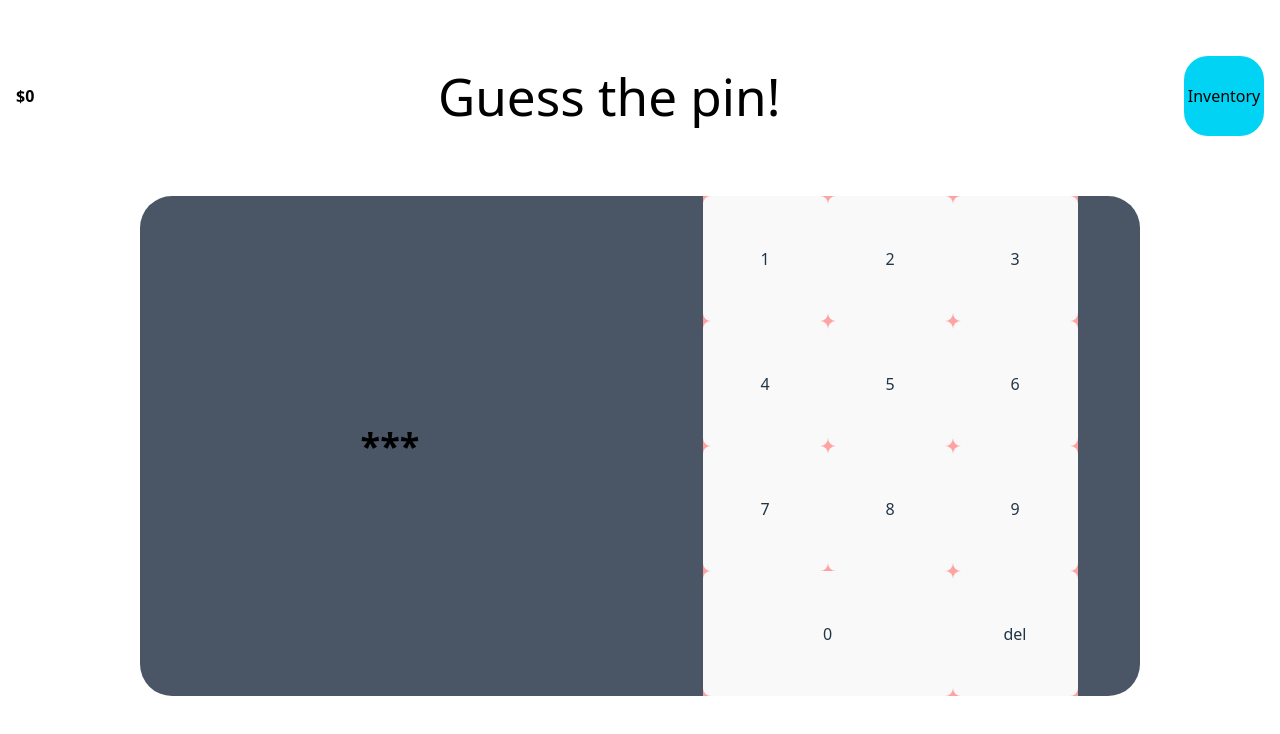
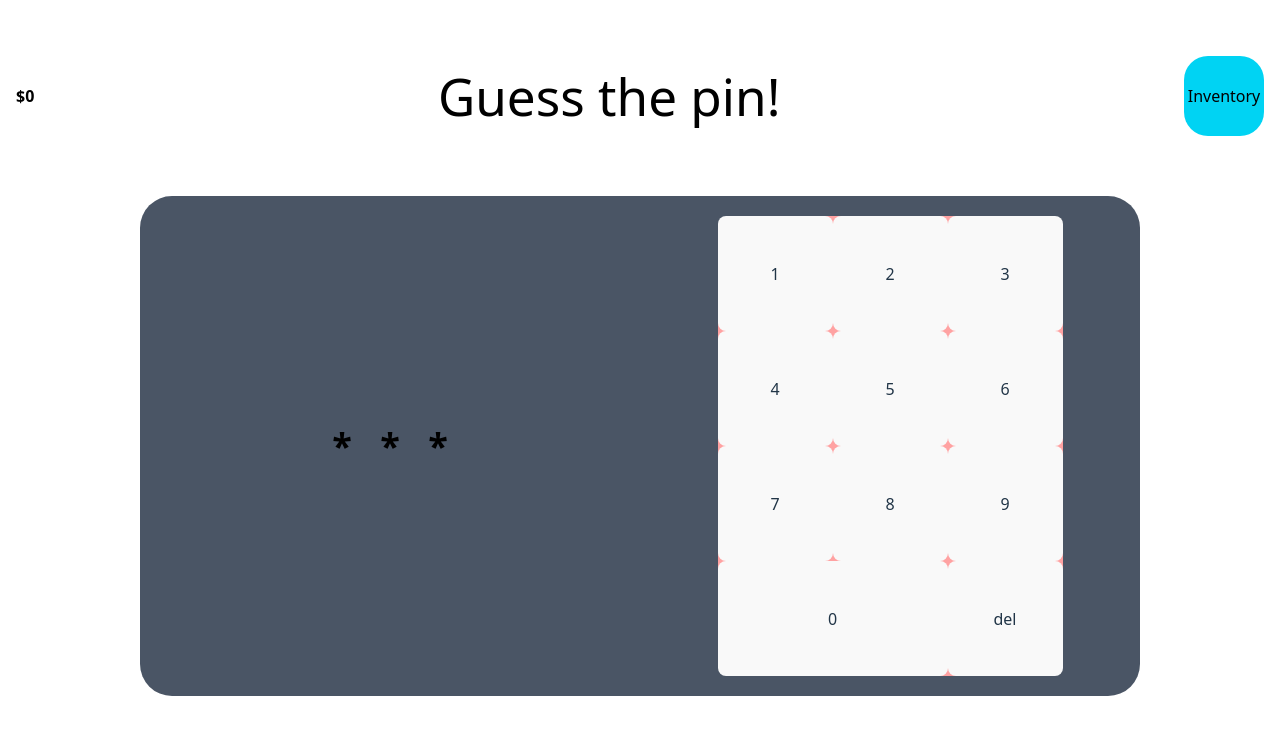
Before and after one commit to adnan-sujak/safecracker, a React (Vite) app: page / in a window 1280 px wide. Shown: the top 734 px of the page. Built offline with nearby package versions, Linux system fonts and the light colour scheme.

Commit message:
Added logic to swap out placeholder with actual pin pad number

```diff
--- a/components/PinInput.tsx
+++ b/components/PinInput.tsx
@@ -1,63 +1,50 @@
 import React from "react";
 import { useState } from "react";
-import { ChevronDown, ChevronUp } from "lucide-react";
+
 
 export default function PinInput() {
-  //   const [pinNumber, setPinNumber] = useState("");
-  //   const [counter, setCounter] = useState(0);
 
-  // const pin: any = [];
+  function generatePin() {
+    return Math.floor(Math.random() * 900) + 100;
+  }
 
-  //   function handlePinChange(number) {
-  //     setPinNumber(number.target.value);
-  //   }
+  const PIN_LEN = 3;
+  const [guess, setGuess] = useState<number[]>([]);
+  const [pin, setPin] = useState(() => generatePin());
 
-  //   const incrementCounter = () => {
-  //     setCounter(counter + 1);
-  //   };
-
-  //   const decrementCounter = () => {
-  //     if (counter !== 0) {
-  //       setCounter(counter - 1);
-  //     }
-  //   };
-
-
-
-  // for (let i = 1; i <= 9; i++) {
-  //   pin.push(<button key={i}>{i}</button>)
-  // }
-
-
-  const [guess, setGuess] = useState<number[]>([])
 
   return (
     <div className="grid grid-cols-2 place-items-center h-125 w-250 bg-gray-600 rounded-4xl ">
-      <div className="flex justify-between">
-        <p className="text-4xl font-extrabold text-black">*</p>
-        <p className="text-4xl font-extrabold text-black">*</p>
-        <p className="text-4xl font-extrabold text-black">*</p>
-
-        {guess}
+      <div className="flex gap-4">
+        {Array.from({ length: PIN_LEN }).map((_, i) => (
+          <p
+            key={i}
+            className="text-4xl font-extrabold text-black w-8 text-center"
+          >
+            {guess[i] !== undefined ? guess[i] : "*"}
+          </p>
+        ))}
       </div>
 
-      <div className="grid grid-cols-3 grid-rows-4 aspect-3/4 h-full bg-red-300">
-        {[1, 2, 3, 4, 5, 6, 7, 8, 9, 0].map(key =>
+      <div className="grid grid-cols-3 grid-rows-4 aspect-3/4 h-115 rounded-3xl bg-red-300">
+        {[1, 2, 3, 4, 5, 6, 7, 8, 9, 0].map((key) => (
           <button
             key={key}
+            className={key === 0 ? "col-span-2" : undefined}
             onClick={() => {
-              setGuess(guess => [...guess, key])
+              setGuess((prev) =>
+                prev.length >= PIN_LEN ? prev : [...prev, key],
+              );
             }}
-            className={key === 0 ? "col-span-2" : undefined}
           >
             {key}
           </button>
-        )}
-        <button onClick={() => {
-          setGuess(last => last.slice(0, -1))
-        }}> del </button>
+        ))}
+
+        <button onClick={() => setGuess((prev) => prev.slice(0, -1))}>
+          del
+        </button>
       </div>
-
     </div>
   );
 }
```
